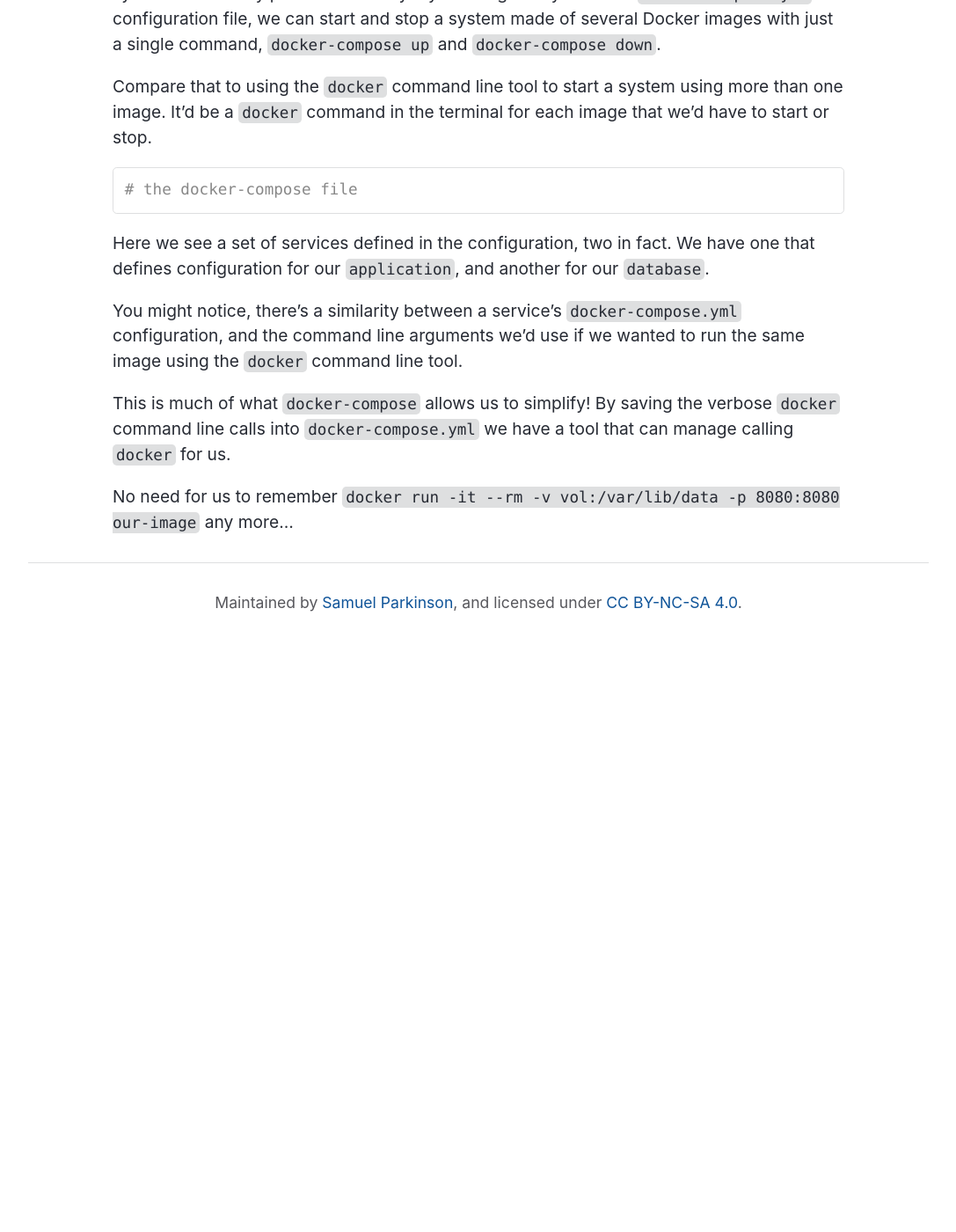
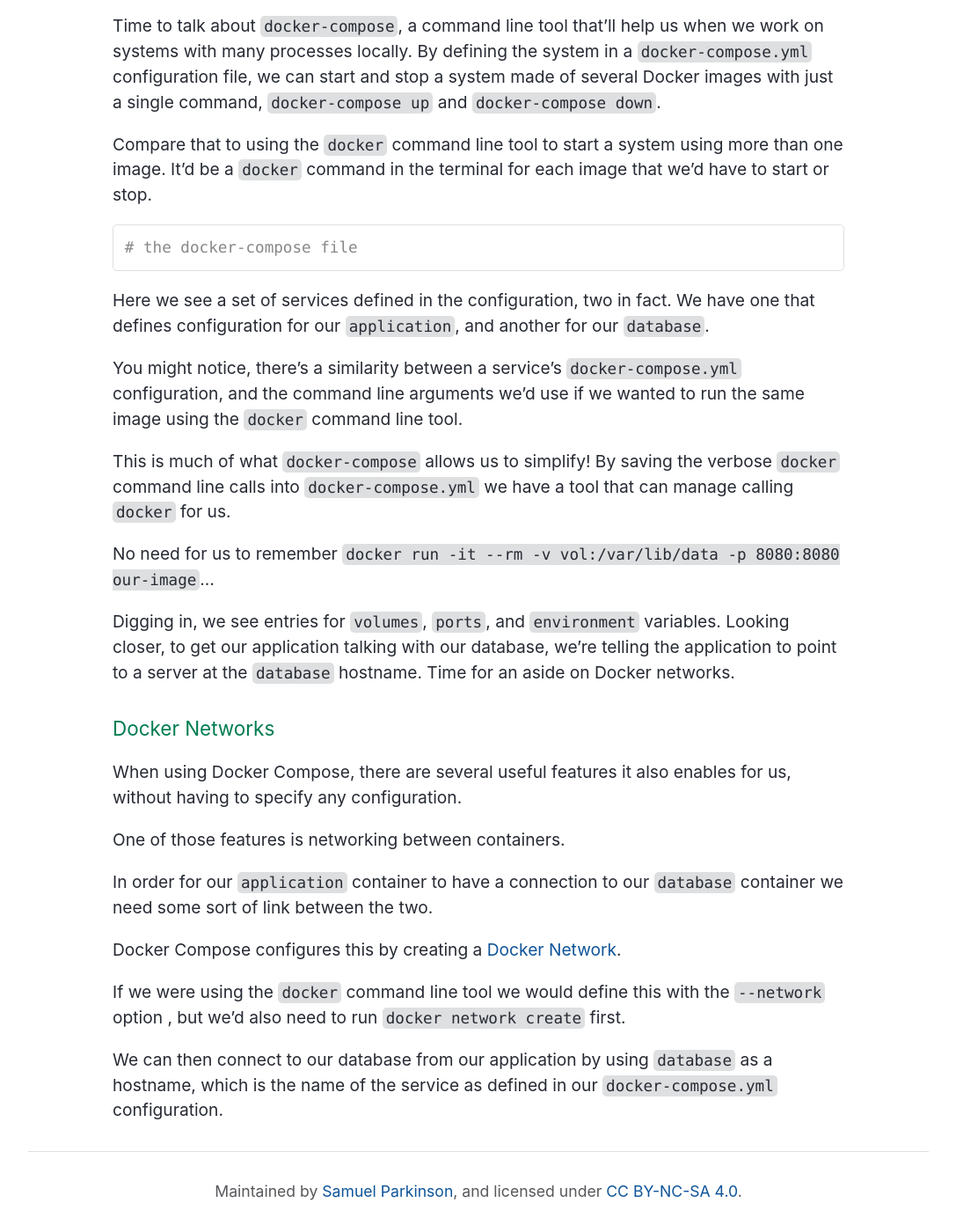
Before and after one commit to sjparkinson/uncomplicated.systems, a Jekyll site: the page built from _posts/2018-06-19-docker-0111-docker-compose.md, in a window 1280 px wide and 1400 px high, scrolled down 2282 px. Shown: the whole window at 88% size, without its empty margins (96-1183 px from the left). Built offline with Jekyll 4.4.1, drawn with Linux system fonts in a browser that asks for light colours; comment, search, counter and statistics services are not loaded; before the commit the page ends 3013 px from its top, so only the background shows below that.

Commit message:
Update 2018-06-19-docker-0111-docker-compose.md

```diff
--- a/_posts/2018-06-19-docker-0111-docker-compose.md
+++ b/_posts/2018-06-19-docker-0111-docker-compose.md
@@ -51,6 +51,8 @@ In this repository we have a few files and directories.
 * `database/` contains a SQL file, that we'll use to seed our database with some example data
 * `docker-compose.yml` contains a bunch of configuration that we'll now run through
 
+### Docker Compose
+
 Time to talk about `docker-compose`, a command line tool that'll help us when we work on systems with many processes locally. By defining the system in a `docker-compose.yml` configuration file, we can start and stop a system made of several Docker images with just a single command, `docker-compose up` and `docker-compose down`.
 
 Compare that to using the `docker` command line tool to start a system using more than one image. It'd be a `docker` command in the terminal for each image that we'd have to start or stop.
@@ -65,4 +67,20 @@ You might notice, there's a similarity between a service's `docker-compose.yml`
 
 This is much of what `docker-compose` allows us to simplify! By saving the verbose `docker` command line calls into `docker-compose.yml` we have a tool that can manage calling `docker` for us.
 
-No need for us to remember `docker run -it --rm -v vol:/var/lib/data -p 8080:8080 our-image` any more...
+No need for us to remember `docker run -it --rm -v vol:/var/lib/data -p 8080:8080 our-image`...
+
+Digging in, we see entries for `volumes`, `ports`, and `environment` variables. Looking closer, to get our application talking with our database, we're telling the application to point to a server at the `database` hostname. Time for an aside on Docker networks.
+
+### Docker Networks
+
+When using Docker Compose, there are several useful features it also enables for us, without having to specify any configuration.
+
+One of those features is networking between containers.
+
+In order for our `application` container to have a connection to our `database` container we need some sort of link between the two.
+
+Docker Compose configures this by creating a [Docker Network](https://docs.docker.com/network/).
+
+If we were using the `docker` command line tool we would define this with the `--network` option , but we'd also need to run `docker network create` first.
+
+We can then connect to our database from our application by using `database` as a hostname, which is the name of the service as defined in our `docker-compose.yml` configuration.
```
